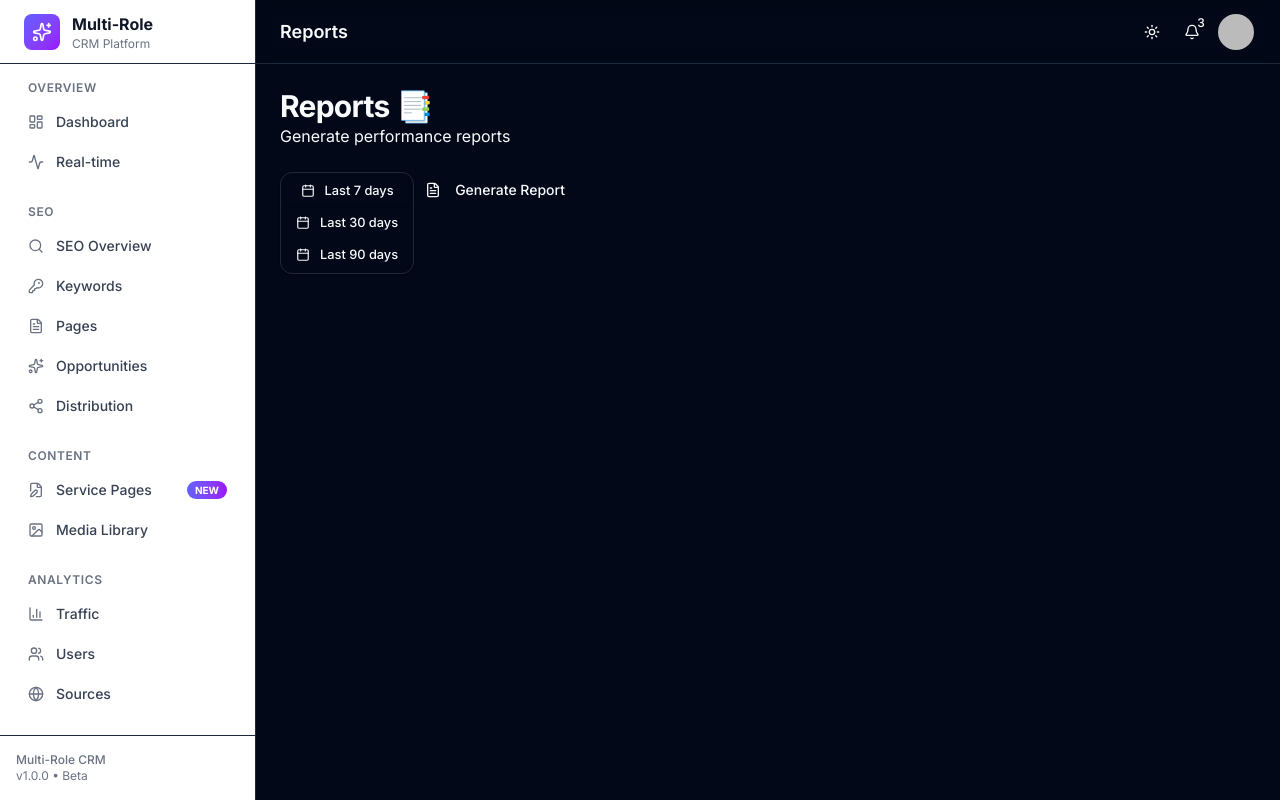
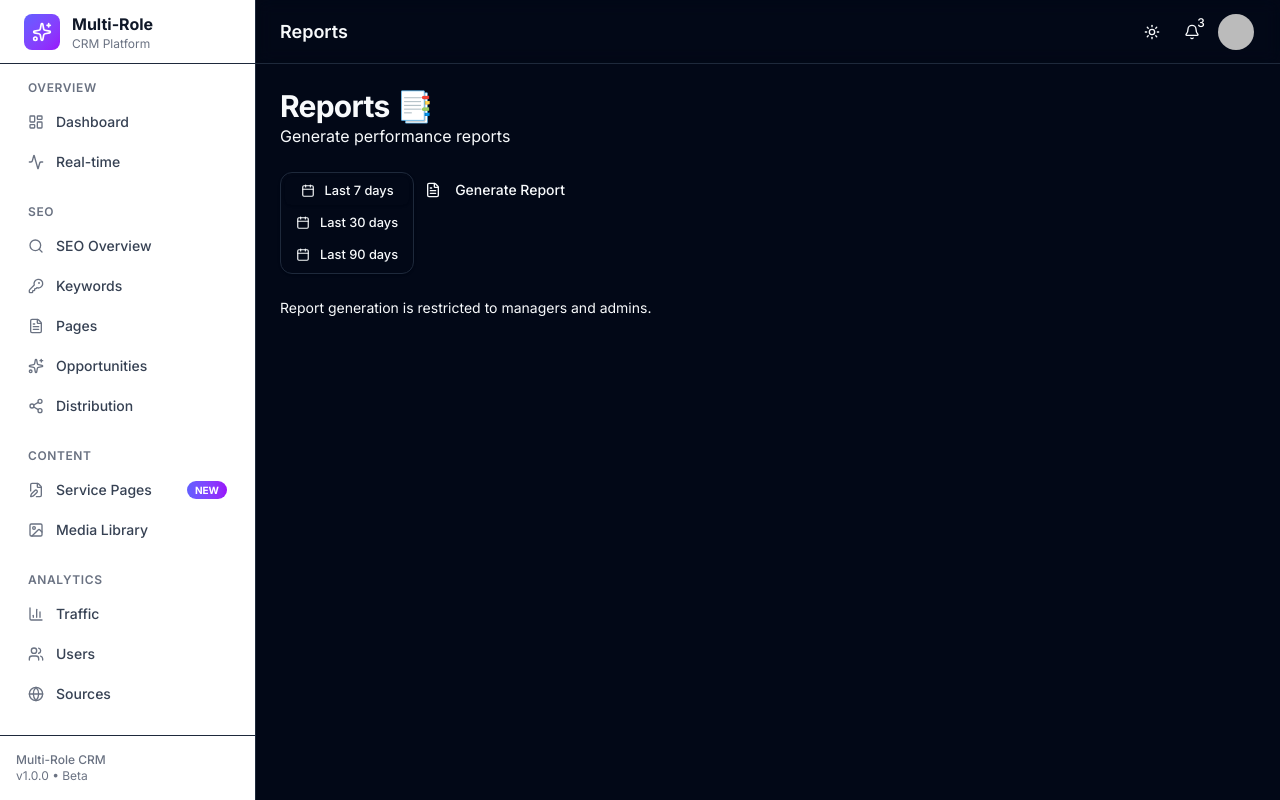
Before and after one commit to shivatechdigital/multi_role_crm, a Next.js app: page /reports in a window 1280 px wide. Built offline with nearby package versions, Linux system fonts and the light colour scheme; no server answers; sample sign-in values are in the browser's storage.

Commit message:
Phase 1 UX RBAC: align UI actions with role permissions

```diff
--- a/src/app/alerts/page.tsx
+++ b/src/app/alerts/page.tsx
@@ -16,9 +16,13 @@ import {
 } from 'lucide-react'
 import { toast } from 'sonner'
 import { formatDistanceToNow } from 'date-fns'
+import { useSession } from 'next-auth/react'
+import { canManageOperations, getUserRole } from '@/lib/auth/permissions'
 
 export default function AlertsPage() {
+  const { data: session } = useSession()
   const queryClient = useQueryClient()
+  const canManage = canManageOperations(getUserRole(session?.user?.role))
 
   const { data, isLoading } = useQuery({
     queryKey: ['alerts'],
@@ -160,6 +164,7 @@ export default function AlertsPage() {
                               <CheckCircle2 className="w-4 h-4" />
                             </Button>
                           )}
+                          {canManage && (
                             <Button
                               variant="ghost"
                               size="sm"
@@ -167,6 +172,7 @@ export default function AlertsPage() {
                             >
                               <Trash2 className="w-4 h-4 text-destructive" />
                             </Button>
+                          )}
                         </div>
                       </div>
                     </div>
--- a/src/app/insights/page.tsx
+++ b/src/app/insights/page.tsx
@@ -32,9 +32,13 @@ import {
 import { toast } from 'sonner'
 import { formatDistanceToNow } from 'date-fns'
 import ReactMarkdown from 'react-markdown'
+import { useSession } from 'next-auth/react'
+import { canManageOperations, getUserRole } from '@/lib/auth/permissions'
 
 export default function InsightsPage() {
+  const { data: session } = useSession()
   const [selectedType, setSelectedType] = useState<string | undefined>()
+  const canManage = canManageOperations(getUserRole(session?.user?.role))
 
   const { data, isLoading } = useInsights(selectedType)
   const generateInsight = useGenerateInsight()
@@ -92,7 +96,9 @@ export default function InsightsPage() {
             Generate New Insights
           </CardTitle>
           <CardDescription>
-            Choose what you want AI to analyze for you
+            {canManage
+              ? 'Choose what you want AI to analyze for you'
+              : 'Only managers and admins can generate new insights'}
           </CardDescription>
         </CardHeader>
         <CardContent>
@@ -102,7 +108,7 @@ export default function InsightsPage() {
               size="lg"
               className="h-auto py-4 flex-col items-start gap-2"
               onClick={() => handleGenerate('overview')}
-              disabled={generateInsight.isPending}
+              disabled={generateInsight.isPending || !canManage}
             >
               <div className="flex items-center gap-2 w-full">
                 <TrendingUp className="w-5 h-5 text-blue-500" />
@@ -118,7 +124,7 @@ export default function InsightsPage() {
               size="lg"
               className="h-auto py-4 flex-col items-start gap-2"
               onClick={() => handleGenerate('opportunities')}
-              disabled={generateInsight.isPending}
+              disabled={generateInsight.isPending || !canManage}
             >
               <div className="flex items-center gap-2 w-full">
                 <Target className="w-5 h-5 text-green-500" />
@@ -134,7 +140,7 @@ export default function InsightsPage() {
               size="lg"
               className="h-auto py-4 flex-col items-start gap-2"
               onClick={() => handleGenerate('content_ideas')}
-              disabled={generateInsight.isPending}
+              disabled={generateInsight.isPending || !canManage}
             >
               <div className="flex items-center gap-2 w-full">
                 <Lightbulb className="w-5 h-5 text-orange-500" />
@@ -252,6 +258,7 @@ export default function InsightsPage() {
             <InsightCard
               key={insight.id}
               insight={insight}
+              canDelete={canManage}
               onMarkActioned={() => handleMarkAsActioned(insight.id)}
               onDelete={() => handleDelete(insight.id)}
             />
@@ -264,10 +271,12 @@ export default function InsightsPage() {
 
 function InsightCard({
   insight,
+  canDelete,
   onMarkActioned,
   onDelete,
 }: {
   insight: any
+  canDelete: boolean
   onMarkActioned: () => void
   onDelete: () => void
 }) {
@@ -302,6 +311,7 @@ function InsightCard({
                 Mark Done
               </Button>
             )}
+            {canDelete && (
               <AlertDialog>
                 <AlertDialogTrigger asChild>
                   <Button variant="outline" size="icon">
@@ -323,6 +333,7 @@ function InsightCard({
                   </AlertDialogFooter>
                 </AlertDialogContent>
               </AlertDialog>
+            )}
           </div>
         </div>
       </CardHeader>
--- a/src/app/leads/[id]/page.tsx
+++ b/src/app/leads/[id]/page.tsx
@@ -47,6 +47,8 @@ import {
 import Link from 'next/link'
 import { toast } from 'sonner'
 import { formatDistanceToNow, format } from 'date-fns'
+import { useSession } from 'next-auth/react'
+import { canManageLeads, getUserRole } from '@/lib/auth/permissions'
 
 export default function LeadDetailPage({
   params,
@@ -55,6 +57,7 @@ export default function LeadDetailPage({
 }) {
   const { id } = use(params)
   const router = useRouter()
+  const { data: session } = useSession()
 
   const { data, isLoading, error } = useLead(id)
   const updateLead = useUpdateLead()
@@ -63,6 +66,7 @@ export default function LeadDetailPage({
 
   const [activityNote, setActivityNote] = useState('')
   const [activityType, setActivityType] = useState('note')
+  const canDeleteLead = canManageLeads(getUserRole(session?.user?.role))
 
   const lead = data?.lead
 
@@ -194,6 +198,7 @@ export default function LeadDetailPage({
               </SelectContent>
             </Select>
 
+            {canDeleteLead && (
               <AlertDialog>
                 <AlertDialogTrigger asChild>
                   <Button variant="outline" size="icon">
@@ -215,6 +220,7 @@ export default function LeadDetailPage({
                   </AlertDialogFooter>
                 </AlertDialogContent>
               </AlertDialog>
+            )}
           </div>
         </div>
       </div>
--- a/src/app/reports/page.tsx
+++ b/src/app/reports/page.tsx
@@ -8,13 +8,22 @@ import { DateRangePicker } from "@/components/dashboard/date-range-picker"
 import { Download, FileText } from "lucide-react"
 import { useDateRangeStore } from "@/store/date-range-store"
 import { toast } from "sonner"
+import { useSession } from 'next-auth/react'
+import { canManageOperations, getUserRole } from '@/lib/auth/permissions'
 
 export default function ReportsPage() {
+  const { data: session } = useSession()
   const days = useDateRangeStore((s) => s.days)
   const [report, setReport] = useState<any>(null)
   const [loading, setLoading] = useState(false)
+  const canGenerate = canManageOperations(getUserRole(session?.user?.role))
 
   const generateReport = async () => {
+    if (!canGenerate) {
+      toast.error('Only managers and admins can generate reports')
+      return
+    }
+
     setLoading(true)
     try {
       const { data } = await axios.post("/api/reports/generate", { days })
@@ -54,6 +63,12 @@ export default function ReportsPage() {
         {loading ? "Generating..." : "Generate Report"}
       </Button>
 
+      {!canGenerate && (
+        <p className="text-sm text-muted-foreground">
+          Report generation is restricted to managers and admins.
+        </p>
+      )}
+
       {report && (
         <Card>
           <CardHeader>
```
Lines whose indentation alone changed are shown as unchanged.
